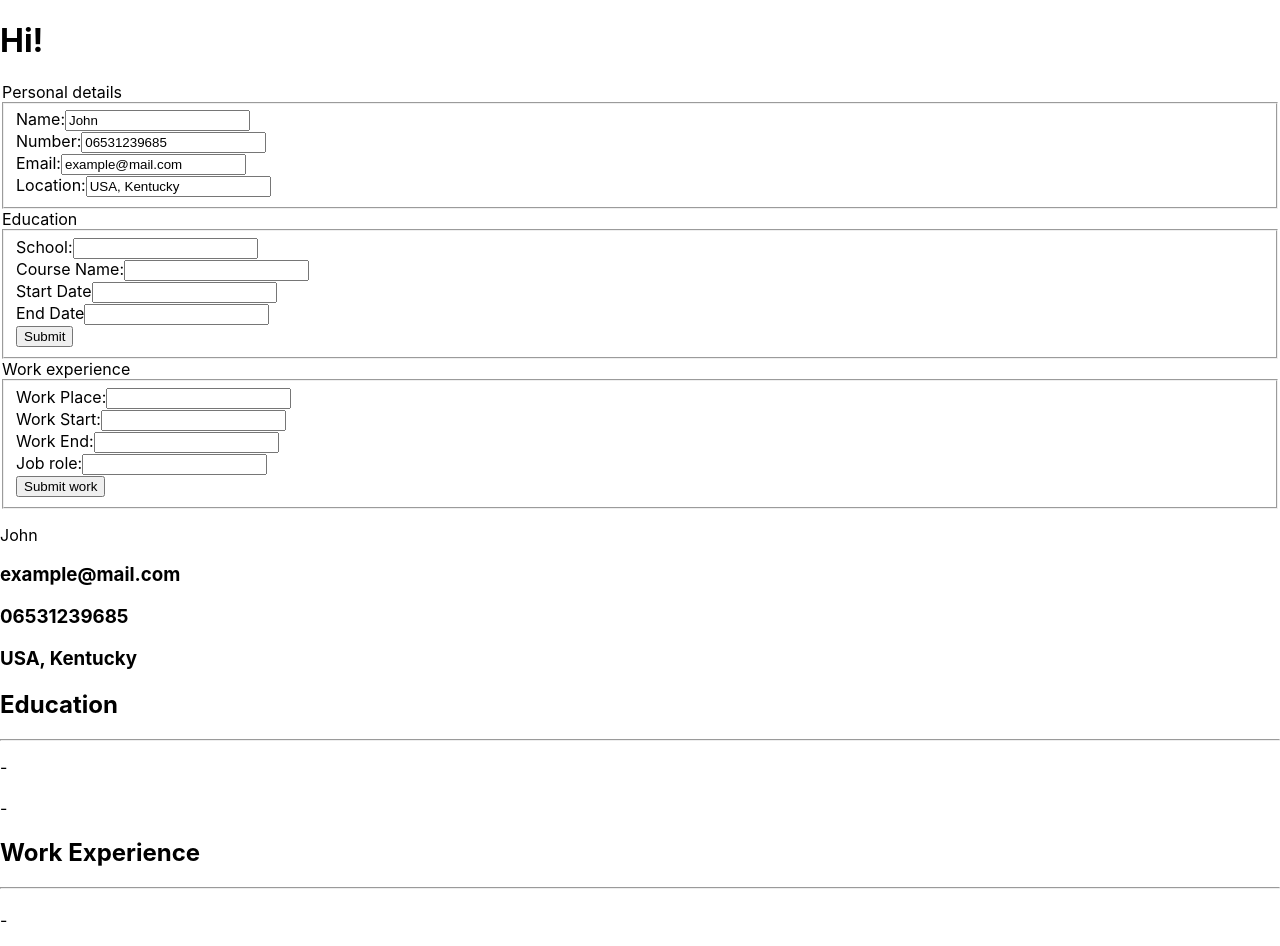
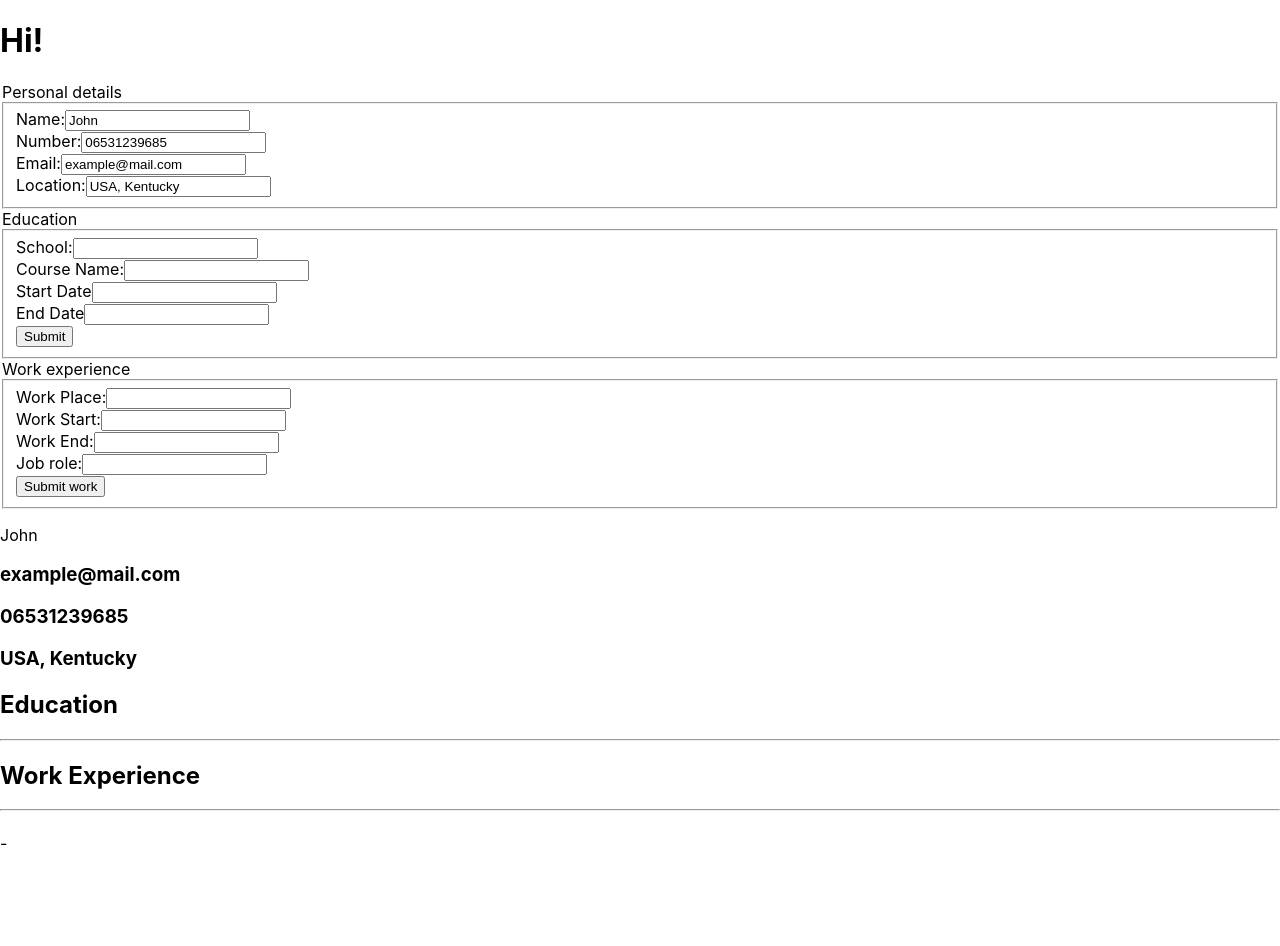
Before and after one commit to aaronlrv/cv-app, a React (Create React App) app in the folder cv-project/: page / in a window 1280 px wide. After the commit the page ends 869 px from the top, so only its background shows below. Built offline with nearby package versions, Linux system fonts and the light colour scheme.

Commit message:
Allow dates along with the courses to display in ordeR

```diff
--- a/cv-project/src/components/CV.js
+++ b/cv-project/src/components/CV.js
@@ -22,26 +22,21 @@ function CV(props) {
       </div>
 
       <div className="Education" class="grid grid-cols-3 grid-rows-1 mb-5">
-        <div className="right" class="flex flex-col">
-          {props.object.map((x) => (
-            <div>
+        {props.object.map((x) => (
+          <>
+            <div className="right" class="flex flex-col">
               <h3 class="bg-red-500">{x.school}</h3>
               <h3 class="bg-red-700">{x.course}</h3>
             </div>
-          ))}
-        </div>
-        <div className="left" class="flex gap-3 justify-end col-start-3 pl-2">
-          <p>{props.startDate} - </p>
-          <p>{props.endDate}</p>
-        </div>
-        <div className="right" class="flex flex-col">
-          <h1>{props.course2}</h1>
-          <h3>{props.school2}</h3>
-        </div>
-        <div className="left" class="flex gap-3 justify-end col-start-3 pl-2">
-          <p>{props.startDate2} - </p>
-          <p>{props.endDate2}</p>
-        </div>
+            <div
+              className="left"
+              class="flex gap-3 justify-end col-start-3 pl-2"
+            >
+              <p class="bg-green-400">{x.startDate} - </p>
+              <p class="bg-green-700">{x.endDate}</p>
+            </div>
+          </>
+        ))}
       </div>
 
       <div class="mt-5">
```
